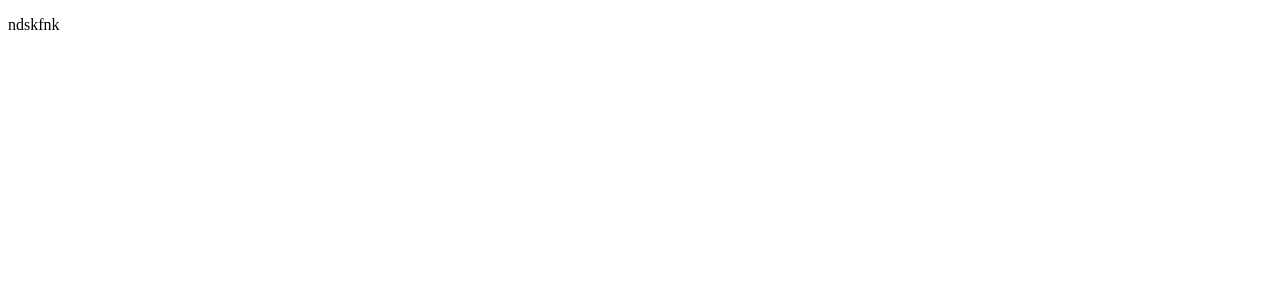
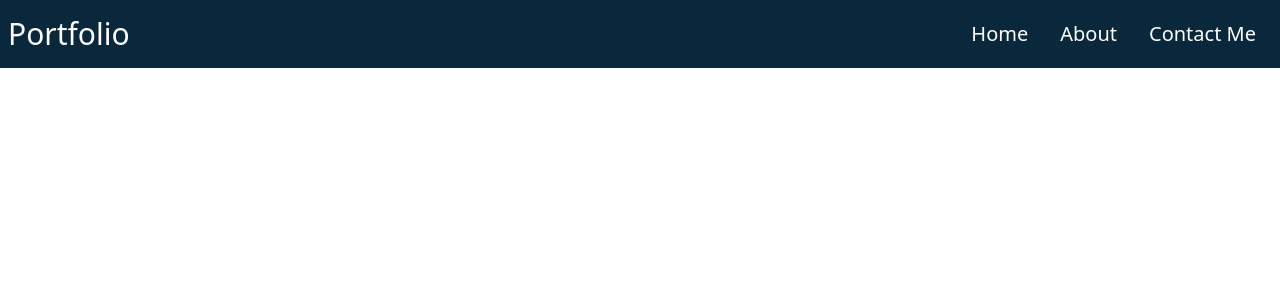
Before and after one commit to tirth2894/portfolio, a React (Create React App) app: page / in a window 1280 px wide. Shown: the top 300 px of the page. Built offline with nearby package versions, Linux system fonts and the light colour scheme.

Commit message:
Navbar added

```diff
--- a/package.json
+++ b/package.json
@@ -3,6 +3,8 @@
   "version": "0.1.0",
   "private": true,
   "dependencies": {
+    "@iconscout/react-unicons": "^2.0.2",
+    "@iconscout/unicons": "^4.0.8",
     "@testing-library/jest-dom": "^5.17.0",
     "@testing-library/react": "^13.4.0",
     "@testing-library/user-event": "^13.5.0",
@@ -34,5 +36,8 @@
       "last 1 firefox version",
       "last 1 safari version"
     ]
+  },
+  "devDependencies": {
+    "tailwindcss": "^3.4.3"
   }
 }
--- a/src/App.js
+++ b/src/App.js
@@ -1,7 +1,13 @@
+import './index.css';
+import Navbar from './compepnets/navbar';
+
+
 function App() {
   return (
     <>
-    <p>ndskfnk</p>
+      <div className='text-white'>
+        <Navbar />
+      </div>
     </>
   );
 }
--- /dev/null
+++ b/src/compepnets/navbar.js
@@ -0,0 +1,51 @@
+import React, { useState } from 'react'
+import * as Unicons from '@iconscout/react-unicons';
+
+
+function Navbar() {
+
+    let [menu, setmenu] = useState(false);
+
+    let toogle = () => {
+        setmenu(!menu);
+    }
+
+    return (
+        <>
+            <div className={menu ? 'hidden' : 'm-0 flex justify-between items-center bg-[#0a283b] py-2'}>
+                <p className='text-3xl p-2'>Portfolio</p>
+                <Unicons.UilBars onClick={toogle} height="30" width="30" color="white" className='float-right lg:hidden mr-2' />
+                <ul className='lg:flex text-xl justify-center items-center hidden p-2'>
+                    <li className='px-4 hover:text-[#71a3a3]'>
+                        Home
+                    </li>
+                    <li className='px-4 hover:text-[#71a3a3]'>
+                        About
+                    </li>
+                    <li className='px-4 hover:text-[#71a3a3]'>
+                        Contact Me
+                    </li>
+                </ul>
+            </div>
+
+            {/* Mobile view */}
+            <div className={menu ? 'h-screen w-[90%] bg-[#0a283b] p-5' : 'hidden'}>
+                <Unicons.UilTimes onClick={toogle} height="40" width="40" color="white" className='float-right  lg:hidden' />
+                <ul className='text-xl flex flex-col mt-16 items-center'>
+                    <li className='px-4 hover:text-[#71a3a3] mt-5 w-full text-center py-3'>
+                        Home
+                    </li>
+                    <li className='px-4 hover:text-[#71a3a3] mt-5 w-full text-center py-3'>
+                        About
+                    </li>
+                    <li className='px-4 hover:text-[#71a3a3] mt-5 w-full text-center py-3'>
+                        Contact Me
+                    </li>
+                </ul>
+            </div>
+        </>
+
+    );
+}
+
+export default Navbar
--- /dev/null
+++ b/src/index.css
@@ -0,0 +1,3 @@
+@tailwind base;
+@tailwind components;
+@tailwind utilities;
--- /dev/null
+++ b/tailwind.config.js
@@ -0,0 +1,10 @@
+/** @type {import('tailwindcss').Config} */
+module.exports = {
+  content: [
+    "./src/**/*.{js,jsx,ts,tsx}",
+  ],
+  theme: {
+    extend: {},
+  },
+  plugins: [],
+}
```
Also changed, not shown: 1 other file (tests, documents, lock files or other folders).
